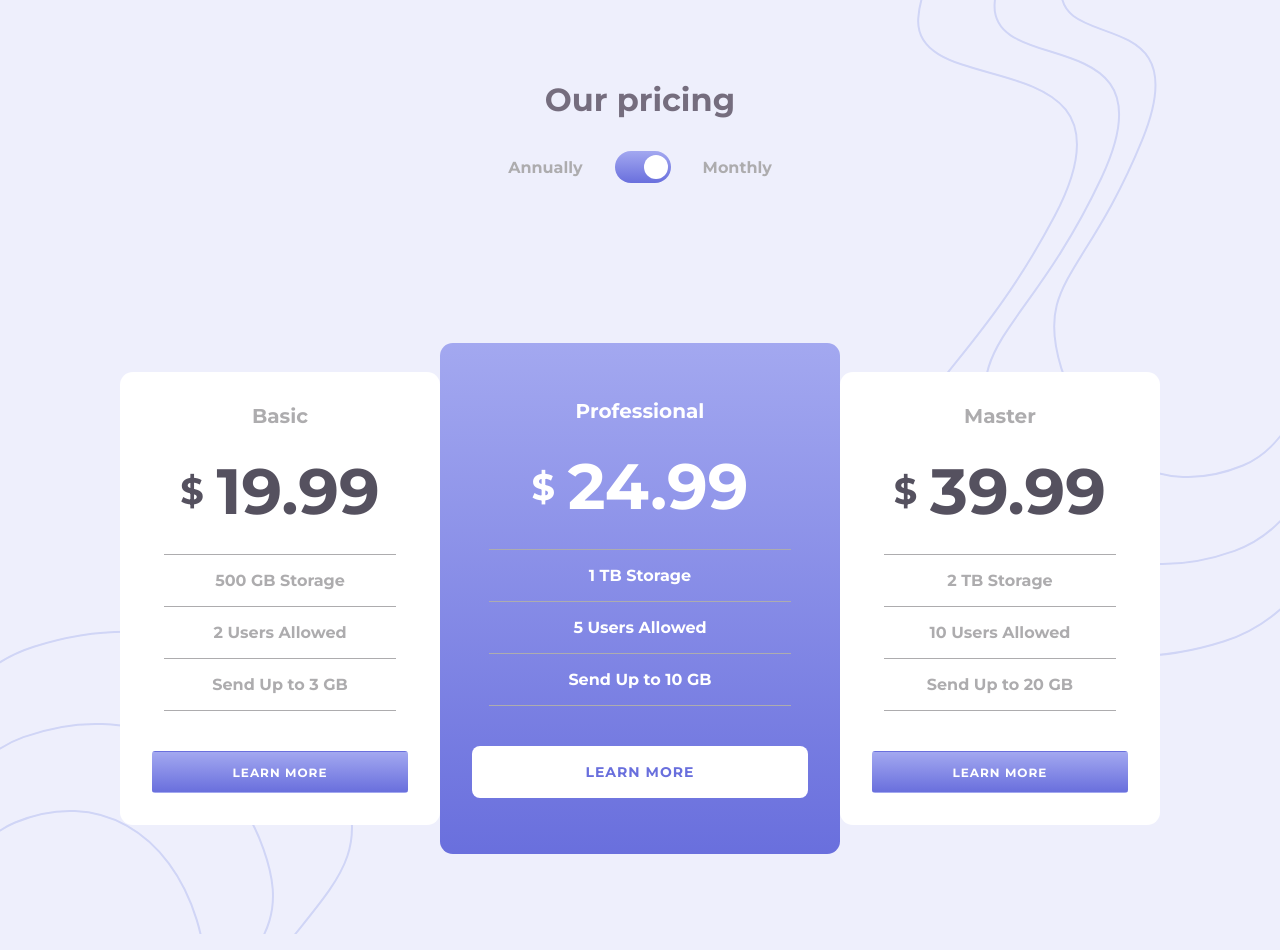
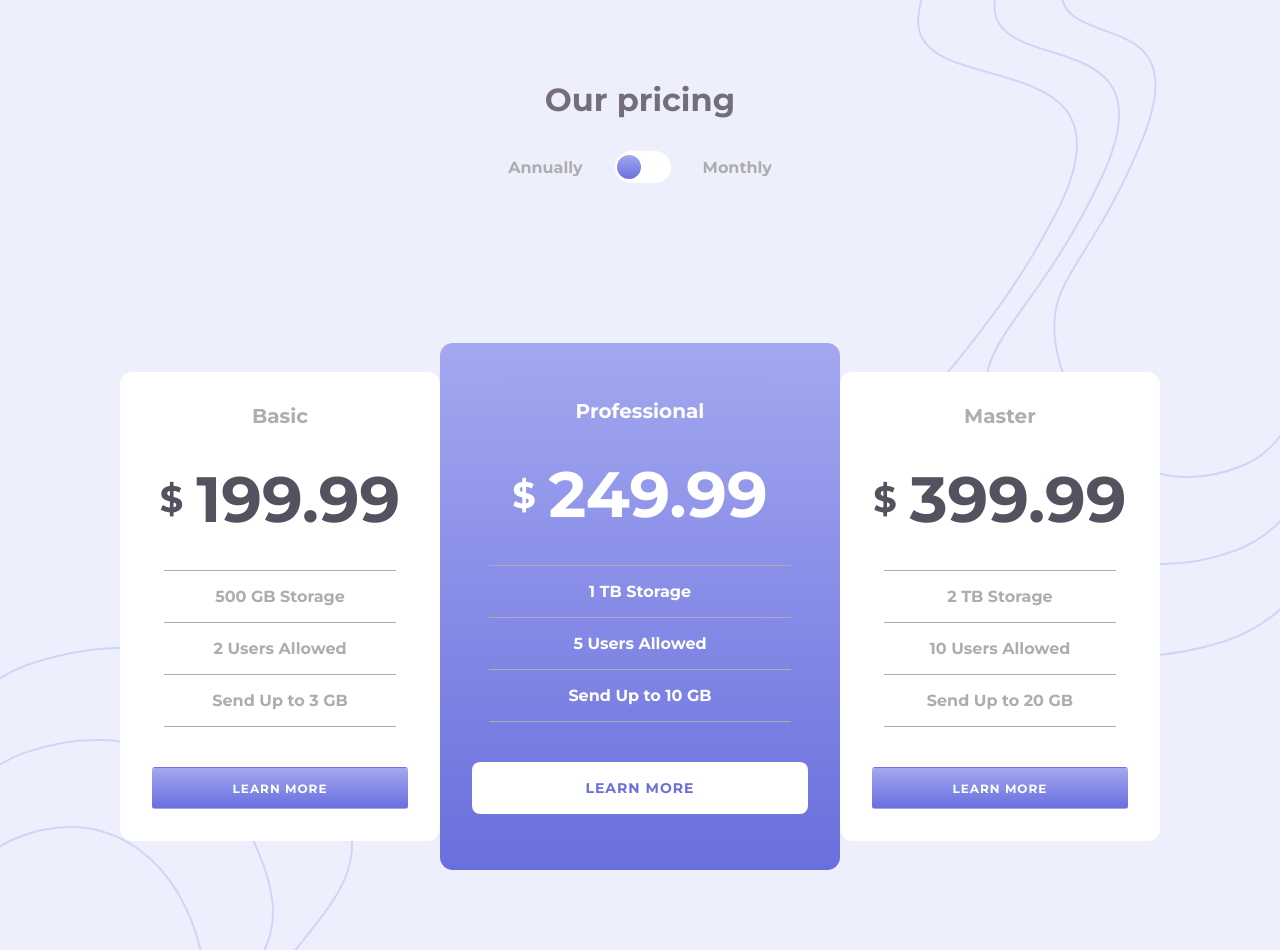
Before and after one commit to KseniyaBabaryka-creator/Pricing-Component-with-toggle, a plain HTML site: page index.html in a window 1280 px wide. Both pictures are taken after a click on the button 642 px from the left and 167 px from the top of the page. Drawn offline with Linux system fonts and the light colour scheme.

Commit message:
Script for toggling added

```diff
--- a/index.html
+++ b/index.html
@@ -25,7 +25,7 @@
 		<section>
 			<div class="card">
 				<p class="card__title">Basic</p>
-				<span class="price">$ <span class="num">19.99</span></span>
+				<span class="price price-1">$ <span class="num">19.99</span></span>
 				<ul class="card__list">
 					<li class="card__item"><p>500 GB Storage</p></li>
 					<li class="card__item"><p>2 Users Allowed</p></li>
@@ -35,7 +35,7 @@
 			</div>
 			<div class="card prof">
 				<p class="card__title">Professional</p>
-				<span class="price">$ <span class="num">24.99</span></span>
+				<span class="price price-2">$ <span class="num">24.99</span></span>
 				<ul class="card__list">
 					<li class="card__item"><p>1 TB Storage</p></li>
 					<li class="card__item"><p>5 Users Allowed</p></li>
@@ -45,7 +45,7 @@
 			</div>
 			<div class="card">
 				<p class="card__title">Master</p>
-				<span class="price">$ <span class="num">39.99</span></span>
+				<span class="price price-3">$ <span class="num">39.99</span></span>
 				<ul class="card__list">
 					<li class="card__item"><p>2 TB Storage</p></li>
 					<li class="card__item"><p>10 Users Allowed</p></li>
@@ -55,5 +55,7 @@
 			</div>
 		</section>
 	</main>
+
+	<script src="script.js"></script>
 </body>
 </html>
--- /dev/null
+++ b/script.js
@@ -0,0 +1,24 @@
+document.addEventListener('DOMContentLoaded', ()=>{
+	const toggleArea = document.querySelector('.toggle__area'),
+			basicPrice = document.querySelector(".price-1"),
+	 		profPrice = document.querySelector(".price-2"),
+			masterPrice = document.querySelector(".price-3");
+
+	toggleArea.addEventListener('click', () =>{
+		if (toggleArea.classList.contains('monthly')){
+			toggleArea.classList.remove('monthly');
+			toggleArea.classList.add('annually');
+			basicPrice.innerHTML = `<span class="price price-1">$ <span class="num">199.99</span></span>`;
+			profPrice.innerHTML = `<span class="price price-2">$ <span class="num">249.99</span></span>`;
+			masterPrice.innerHTML = `<span class="price price-3">$ <span class="num">399.99</span></span>`;
+		} else {
+			toggleArea.classList.remove('annually');
+			toggleArea.classList.add('monthly');
+			basicPrice.innerHTML = `<span class="price price-1">$ <span class="num">19.99</span></span>`;
+			profPrice.innerHTML = `<span class="price price-2">$ <span class="num">24.99</span></span>`;
+			masterPrice.innerHTML = `<span class="price price-3">$ <span class="num">39.99</span></span>`;
+		}
+	})
+
+
+})
--- a/style.css
+++ b/style.css
@@ -71,6 +71,16 @@ p{
 	align-content: flex-end;
 }
 
+.toggle__area.annually{
+	justify-content: flex-start;
+	align-content: flex-start;
+	background:#fff;
+}
+
+.toggle__area.annually .toggle__btn{
+	background: linear-gradient(hsl(236, 72%, 79%), hsl(237, 63%, 64%));
+}
+
 main{
 	width: 100%;
 	margin: 0 auto;
@@ -96,6 +106,7 @@ section{
 
 .card__title{
 	font-size: 20px;
+	margin-bottom: 2rem;
 }
 
 .price{
@@ -104,7 +115,6 @@ section{
 	font-size: 2.3rem;
 	font-weight: 700;
 	color: rgb(85, 81, 95);
-	margin: 1.5rem 0;
 }
 
 .num{
@@ -116,6 +126,7 @@ section{
 	list-style: none;
 	width: 90%;
 	text-align: center;
+	margin-top: 2rem;
 	margin-bottom: 2.5rem;
 }
 
```
